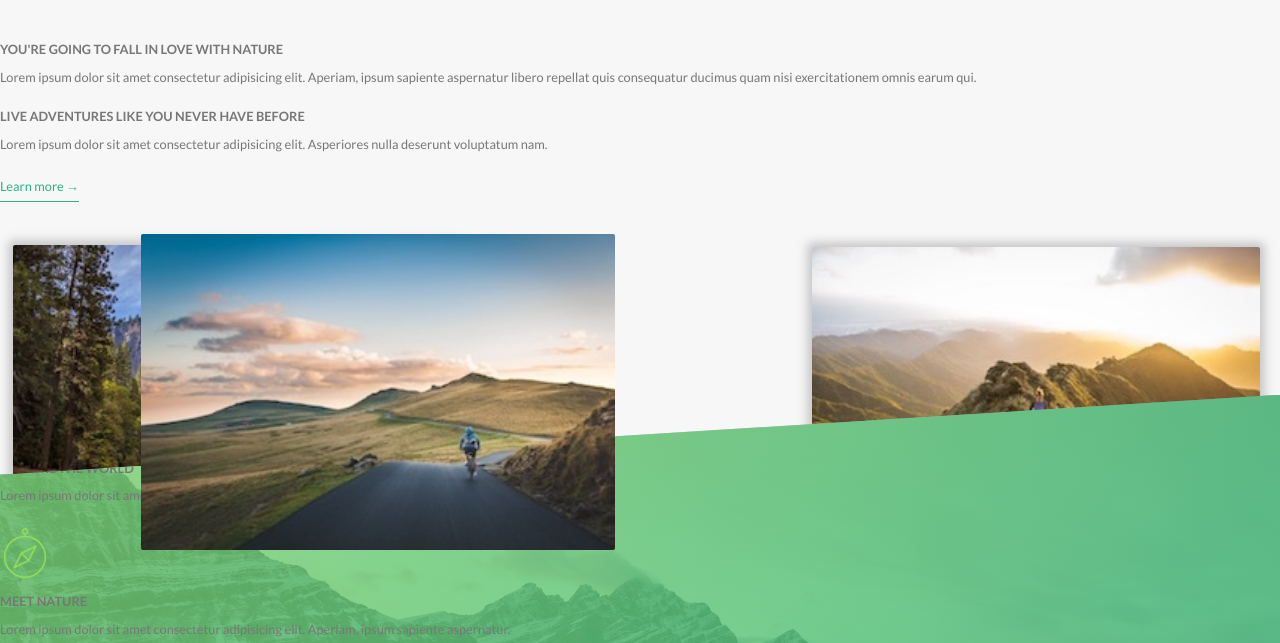
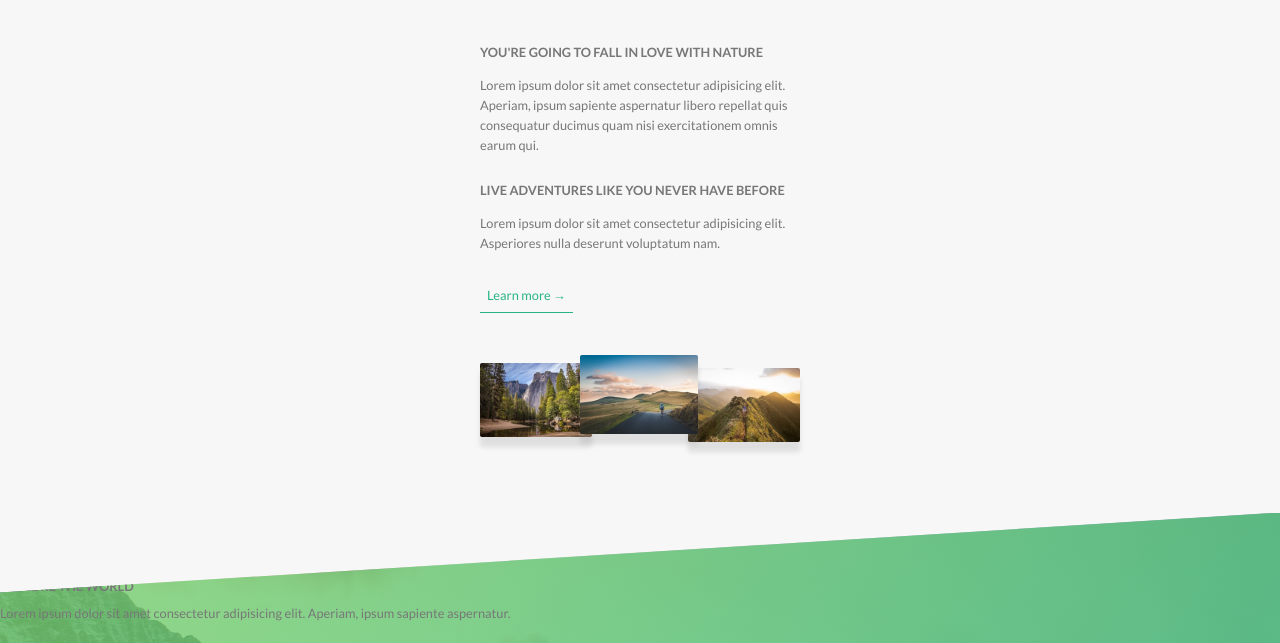
Before and after one commit to patriciarrsilva/Natours-web-page, a website: page index.html in a window 1280 px wide. Shown: the part 883-1526 px from the top of the page. Drawn offline with Linux system fonts and the light colour scheme.

Commit message:
feat: add transform to links (about section)

```diff
--- a/scss/_about-section.scss
+++ b/scss/_about-section.scss
@@ -1,34 +1,45 @@
 @import "./variables";
 
-.about-section__images {
+.about-section {
+  &__article {
+    width: 320px;
+    margin: auto;
+    line-height: 20px;
+  }
+
+  &__images {
     position: relative;
     height: 200px;
-  padding: 50px;
+    padding: 50px 0;
   }
 
-.about-section__image {
+  &__image {
     border-radius: 2px;
   }
 
-.about-section__image--first {
+  &__image--first {
     width: 35%;
     position: absolute;
-  left: 13px;
-  box-shadow: $default-box-shadow;
+    box-shadow: $box-shadow-2;
   }
 
-.about-section__image--second {
+  &__image--second {
     width: 37%;
     position: absolute;
-  top: 39px;
-  left: 141px;
+    top: 42px;
+    left: 100px;
     z-index: 1;
+    box-shadow: $box-shadow-2;
+
+    &:hover {
+    }
   }
 
-.about-section__image--third {
+  &__image--third {
     width: 35%;
     position: absolute;
-  right: 20px;
-  top: 52px;
-  box-shadow: $default-box-shadow;
+    right: 0;
+    top: 55px;
+    box-shadow: $box-shadow-2;
   }
+}
--- a/scss/_main-section.scss
+++ b/scss/_main-section.scss
@@ -13,15 +13,8 @@
 
     &:hover {
       transform: rotate(2deg) skew(15deg) scale(1.1);
-      text-shadow: 1px 10px 10px $color-grey-dark-2-trans50;
+      text-shadow: 1px 10px 10px $color-grey-dark-2;
     }
-  }
-
-  /*ia aqui*/
-  &__container {
-    width: 90%;
-    margin: auto;
-    line-height: 20px;
   }
 
   &__subtitle {
@@ -37,10 +30,20 @@
   }
 
   &__link {
+    display: inline-block;
     color: $color-primary-dark;
     font-size: 0.8rem;
     text-decoration: none;
     border-bottom: 1px solid;
-    padding-bottom: 7px;
+    padding: 7px;
+    transition-duration: 0.2s;
+
+    &:hover {
+      box-shadow: $box-shadow-2;
+      background-color: $color-primary;
+      color: $color-white;
+      border: none;
+      transform: translate(0, -4px);
+    }
   }
 }
--- a/scss/_variables.scss
+++ b/scss/_variables.scss
@@ -19,18 +19,28 @@ $color-grey-dark-3: #333;
 $color-white: #fff;
 $color-black: #000;
 
+// COLORS with transparency
+
 $color-primary-light-trans80: #7ed56fcc;
 $color-primary-dark-trans80: #28b485cc;
 
-$color-grey-dark-2-trans15: #99999926;
-$color-grey-dark-2-trans50: #99999980;
+// for buttons
+$color-grey-dark-2-trans: #99999933;
+
+// for links and images
+$color-grey-dark-2-trans-2: #99999940;
 
 // FONT
 $default-font-size: 1.6rem;
 $default-font-family: "Lato";
 
 // BOX-SHADOW
-$default-box-shadow: 0px 0px 10px 5px $color-grey-dark-2-trans50;
+
+// for buttons
+$default-box-shadow: 0px 0px 5px 2px $color-grey-dark-2-trans;
+
+// for links and images
+$box-shadow-2: 0px 10px 5px 0 $color-grey-dark-2-trans-2;
 
 // MIXINS
 @mixin background-image($tlx, $tly, $trx, $try, $brx, $bry, $blx, $bly) {
```
Also changed, not shown: css/style.css, 1 other file. Lines whose indentation alone changed are shown as unchanged.
